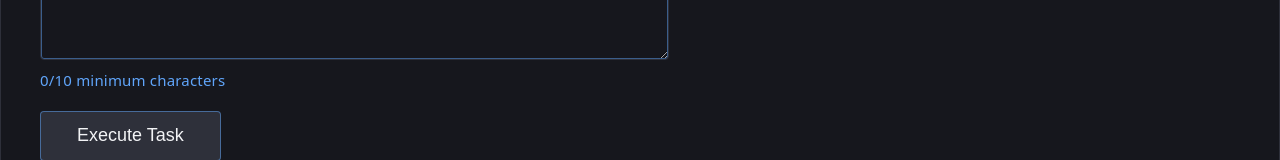
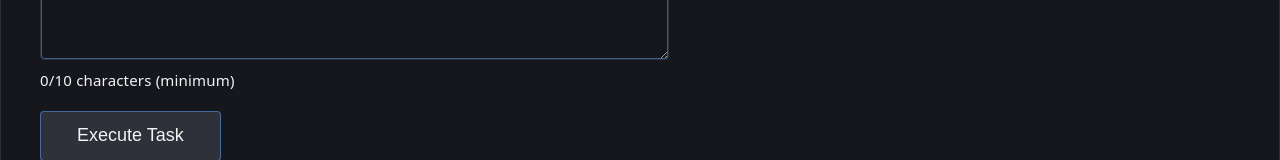
Before and after one commit to sergiogg94/atlas_research_system, a React (Vite) app in the folder frontend/: page / in a window 1280 px wide. Shown: the part 297-457 px from the top of the page. Built offline with nearby package versions, Linux system fonts and the light colour scheme.

Commit message:
refactor: parmetrizable valid length

```diff
--- a/frontend/src/components/TaskForm.tsx
+++ b/frontend/src/components/TaskForm.tsx
@@ -9,10 +9,12 @@ export function TaskForm({ onTaskCreated }: TaskFormProps) {
   const [description, setDescription] = useState("");
   const [isLoading, setIsLoading] = useState(false);
   const [error, setError] = useState<string | null>(null);
+  const charCount = description.length;
+  const isValidLength = charCount >= 10;
 
   async function handleSubmit(e: React.FormEvent) {
     e.preventDefault();
-    if (description.length < 10) return;
+    if (!isValidLength) return;
 
     setIsLoading(true);
     setError(null);
@@ -55,21 +57,21 @@ export function TaskForm({ onTaskCreated }: TaskFormProps) {
             boxShadow: "inset 0 0 0 1px var(--accent-border)",
           }}
         />
-        <small style={{ color: description.length < 10 ? "var(--accent)" : "var(--text-h)" }}>
-          {description.length}/10 minimum characters
+        <small style={{ color: isValidLength ? "var(--accent)" : "var(--text-h)" }}>
+          {charCount}/10 characters {isValidLength ? "✓" : "(minimum)"}
         </small>
       </div>
 
       <button
         type="submit"
-        disabled={isLoading || description.length < 10}
+        disabled={isLoading || !isValidLength}
         style={{
           padding: "0.75rem 2rem",
-          background: description.length >= 10 ? "var(--accent)" : "var(--border)",
+          background: isValidLength ? "var(--accent)" : "var(--border)",
           color: "var(--text-h)",
           border: "1px solid var(--accent-border)",
           borderRadius: "4px",
-          cursor: description.length >= 10 ? "pointer" : "not-allowed",
+          cursor: isValidLength ? "pointer" : "not-allowed",
           fontSize: "1rem",
         }}
       >
```
